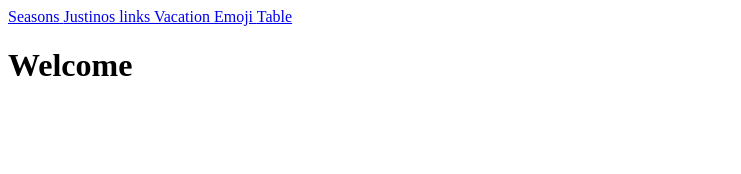
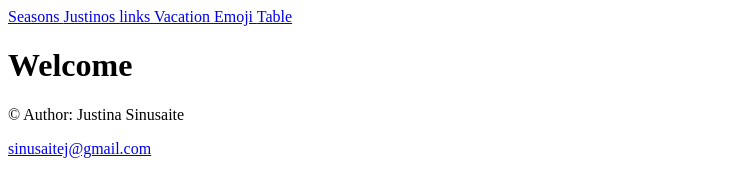
Before and after one commit to SinusaiteJustina/mybitbybitsite, a plain HTML site: page index.html in a window 1280 px wide. Shown: the part 643-817 px from the top of the page, without its empty margins (0-741 px from the left). Drawn offline with Linux system fonts and the light colour scheme.

Commit message:
+footer with copyright

```diff
--- a/index.html
+++ b/index.html
@@ -30,6 +30,9 @@
 
 
 
-
+	<footer>
+	<p> &copy; Author: Justina Sinusaite </p>
+	<p><a href="mailto:sinusaitej@gmail.com"> sinusaitej@gmail.com</a></p>
+	</footer>
 </body>
 </html>
```
Also changed, not shown: Emoji.html (+4 -1 lines), Seasons.html (+5 -0 lines), Table.html (+9 -2 lines), Vacation.html (+4 -1 lines), links.html (+4 -0 lines).
